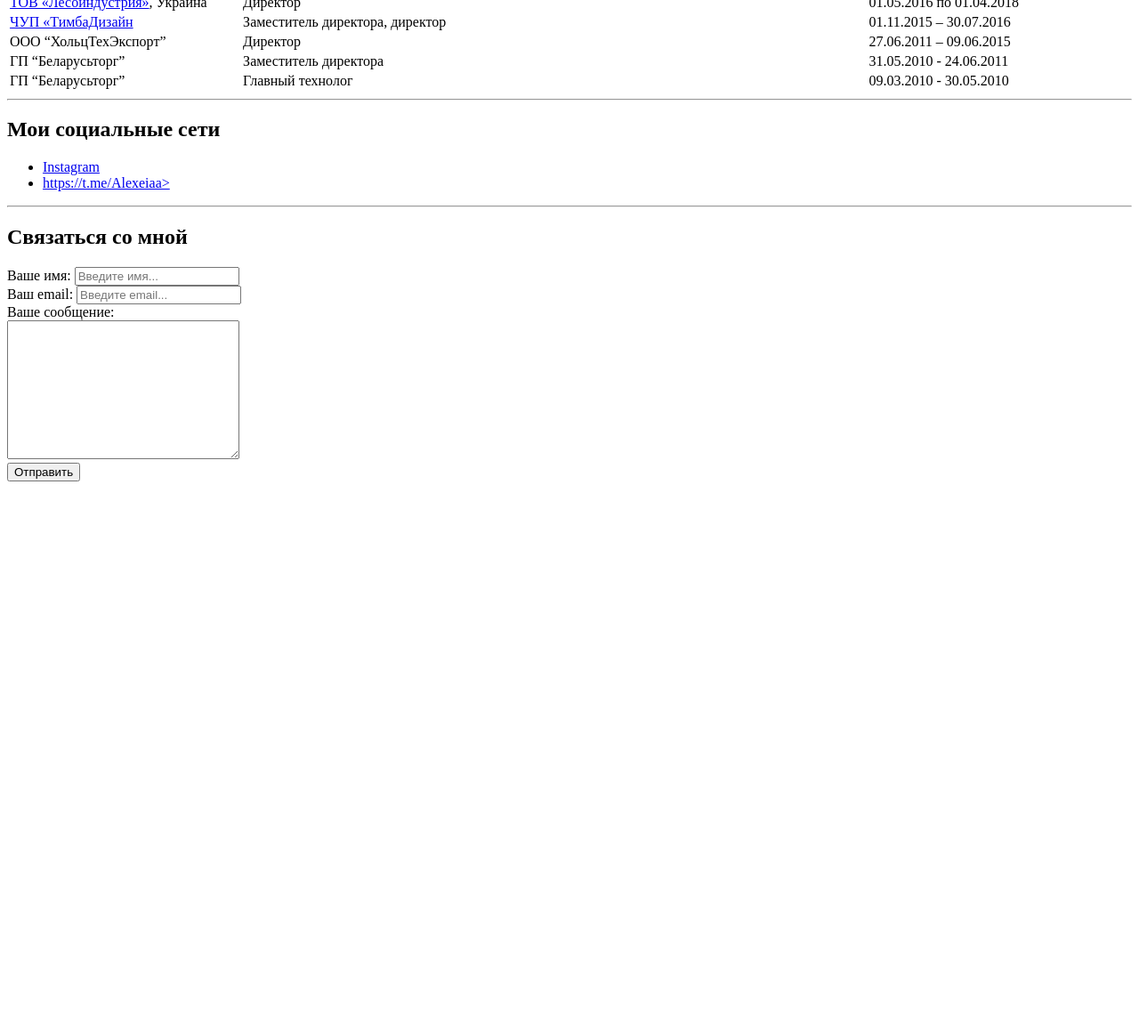
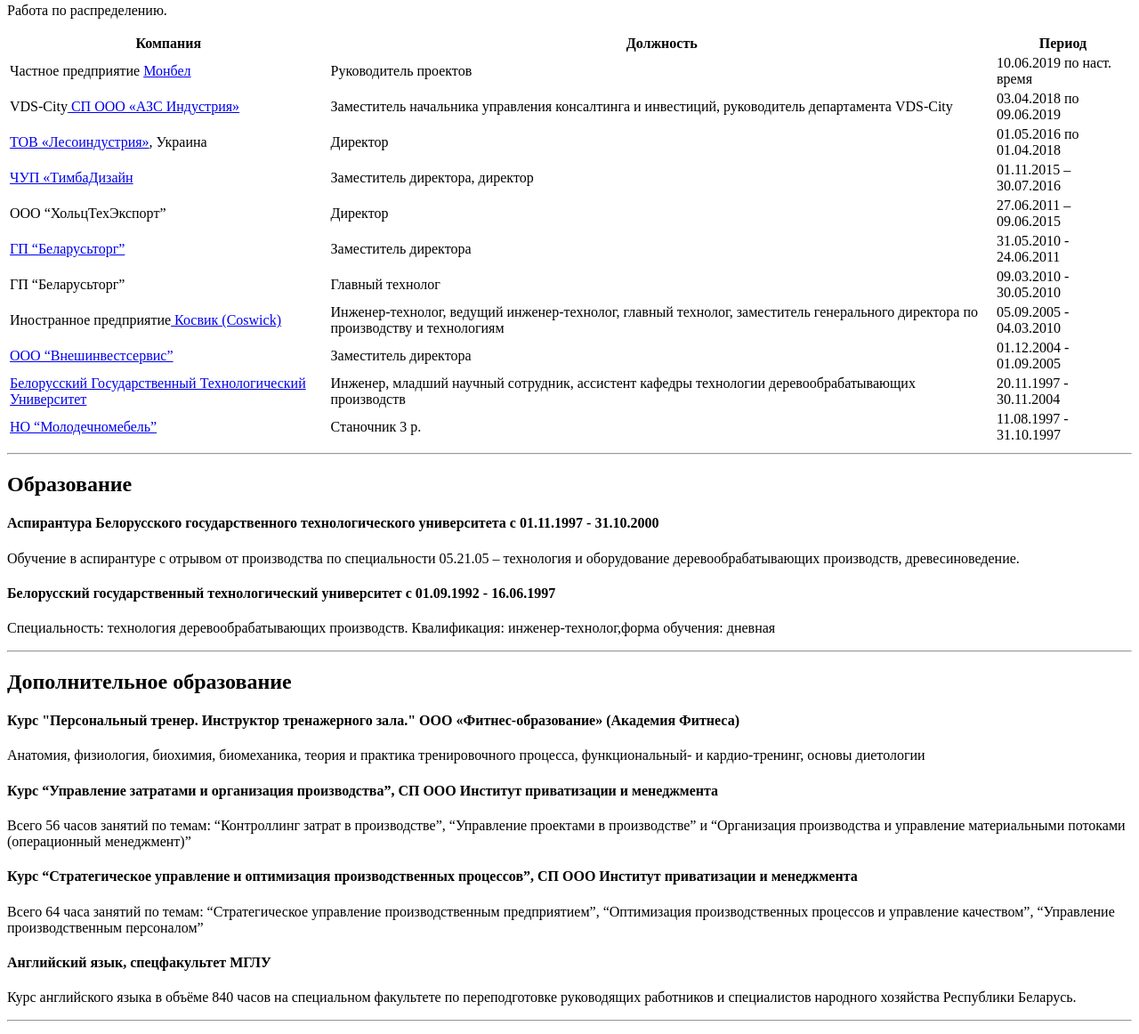
Before and after one commit to ZhuravlovAlex/cv, a plain HTML site: page index.html in a window 1280 px wide. Shown: the part 1650-2812 px from the top of the page at 89% size. Before the commit the page ends 2199 px from the top, so only its background shows below. Drawn offline with Linux system fonts and the light colour scheme.

Commit message:
add more info about me

```diff
--- a/index.html
+++ b/index.html
@@ -58,11 +58,14 @@
         <h4>Главный технолог, ГП “Беларусьторг”     c 09.03.2010 - 30.05.2010</h4>
             <p>Организация новых производств (деревянные окна, биотопливо); определение параметров и выбор технологического оборудования; руководство отделами и филиалами из 65 человек.</p>
         <h4>Инженер-технолог, ведущий инженер-технолог, главный технолог, заместитель генерального директора по производству и технологиям, ИП “Косвик”     c 05.09.2005 - 04.03.2010</h4>
-            <p>Ведущее иностранное предприятие (Канада) в г. Заславль по производству паркета. Разработка и внедрение новых видов и конструкций напольных покрытий, руководство технологическим отделом.</p>
+            <p> Иностранное предприятие Coswick (Канада) в г. Заславль по производству паркета.Одно изведущих предприятий на рынках Европы и Северной Америки. Разработка и внедрение новых видов и конструкций напольных покрытий, руководство технологическим отделом.</p>
         <h4>Заместитель директора, ООО “Внешинвестсервис”   c 01.12.2004 - 01.09.2005</h4>
             <p>Предприятие по производству столярно-строительных изделий.</p>
-        <H4>Инженер, младший научный сотрудник, ассистент кафедры технологии деревообрабатывающих производств, БГТУ</H4>
-        <table>
+        <H4>Инженер, младший научный сотрудник, ассистент кафедры технологии деревообрабатывающих производств, БГТУ     c 20.11.1997 - 30.11.2004</H4>
+            <p>Научно-исследовательская работа в области повышения эффективности деревообработки, преподавательская деятельность.</p>
+        <h4>Станочник деревообрабатывающих станков 3 разряда, НО “Молодечномебель”     c 11.08.1997 - 31.10.1997</h4>
+        <p>Работа по распределению. </p>
+    <table>
       <tr>
           <th>Компания</th>
           <th>Должность</th>
@@ -94,7 +97,7 @@
             <td>27.06.2011 – 09.06.2015</td>
           </tr>
           <tr>
-            <td>ГП “Беларусьторг”</td>
+            <td><a href="http://brt.by/" target="_blank"> ГП “Беларусьторг”</a></td>
             <td>Заместитель директора</td>
             <td>31.05.2010 - 24.06.2011</td>
           </tr>
@@ -103,7 +106,44 @@
             <td>Главный технолог</td>
             <td>09.03.2010 - 30.05.2010</td>
           </tr>
+          <tr>
+            <td>Иностранное предприятие<a href="https://www.coswick.com/" target="_blank">  Косвик (Coswick)</a>  </td>
+            <td>Инженер-технолог, ведущий инженер-технолог, главный технолог, заместитель генерального директора по производству и технологиям</td>
+            <td>05.09.2005 - 04.03.2010</td>
+          </tr>
+          <tr>
+            <td><a href="https://bizinspect.by/inst/5c1fc6f737b6871c5c30aec2" target="_blank"> ООО “Внешинвестсервис”</a></td>
+            <td>Заместитель директора</td>
+            <td>01.12.2004 - 01.09.2005</td>
+          </tr>
+          <tr>
+            <td><a href="https://www.belstu.by/" target="_blank"> Белорусский Государственный Технологический Университет</a></td>
+            <td>Инженер, младший научный сотрудник, ассистент кафедры технологии деревообрабатывающих производств</td>
+            <td>20.11.1997 - 30.11.2004</td>
+          </tr>
+          <tr>
+            <td><a href="https://molodechnomebel.by/" target="_blank">  НО “Молодечномебель”</a></td>
+            <td>Станочник 3 р.</td>
+            <td>11.08.1997 - 31.10.1997</td>
+          </tr>
     </table>
+
+    <hr>
+    <h2>Образование</h2>
+            <h4>Аспирантура Белорусского государственного технологического университета	 с 01.11.1997 - 31.10.2000</h4>
+              <p>Обучение в аспирантуре с отрывом от производства по специальности 05.21.05 – технология и оборудование деревообрабатывающих производств, древесиноведение.</p>
+            <h4>Белорусский государственный технологический университет  с 01.09.1992 - 16.06.1997</h4>
+              <p>Специальность: технология деревообрабатывающих производств. Квалификация: инженер-технолог,форма обучения: дневная</p>
+    <hr>
+    <h2>Дополнительное образование</h2>
+            <h4>Курс "Персональный тренер. Инструктор тренажерного зала." ООО «Фитнес-образование» (Академия Фитнеса)</h4>
+                <p>Анатомия, физиология, биохимия, биомеханика, теория и практика тренировочного процесса, функциональный- и кардио-тренинг, основы диетологии</p>
+            <h4>Курс “Управление затратами и организация производства”, СП ООО Институт приватизации и менеджмента</h4>
+              <p>Всего 56 часов занятий по темам: “Контроллинг затрат в производстве”, “Управление проектами в производстве” и “Организация производства и управление материальными потоками (операционный менеджмент)”</p>
+            <h4>Курс “Стратегическое управление и оптимизация производственных процессов”, СП ООО Институт приватизации и менеджмента</h4>
+              <p>Всего 64 часа занятий по темам: “Стратегическое управление производственным предприятием”, “Оптимизация производственных процессов и управление качеством”, “Управление производственным персоналом”</p>
+            <h4>Английский язык, спецфакультет МГЛУ</h4>
+              <p>Курс английского языка в объёме 840 часов на специальном факультете по переподготовке руководящих работников и специалистов народного хозяйства Республики Беларусь.</p>
     <hr>
     <h2>Мои социальные сети</h2>
       <ul>
```
